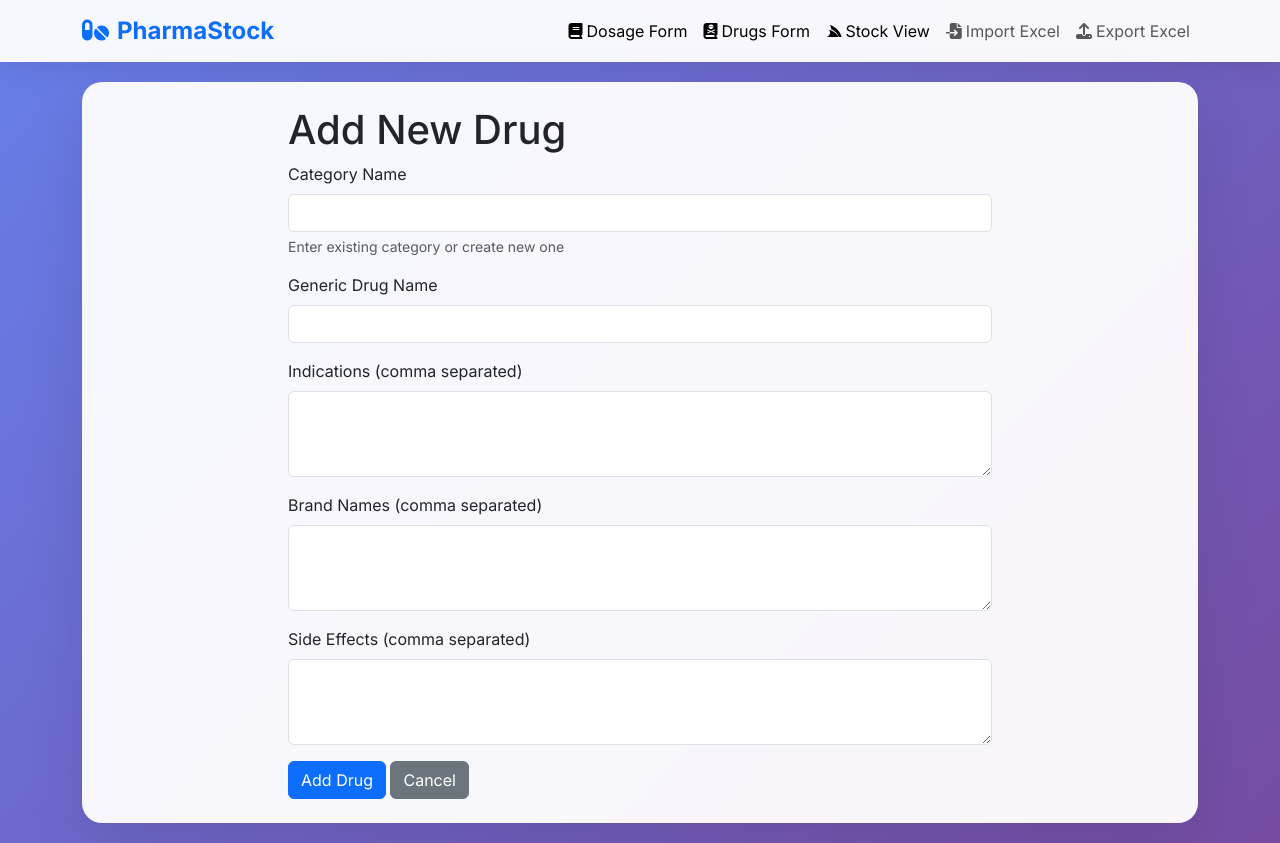
After one commit to JohnFrp/ST, a Flask app: page /add_drug in a window 1280 px wide. The commit adds this page. Run offline with Flask 3, Linux system fonts and the light colour scheme.

Commit message:
Add Drugs Form

```diff
--- a/app.py
+++ b/app.py
@@ -43,6 +43,71 @@ def create_app():
         except (ValueError, TypeError, AttributeError) as e:
             print(f"Date parsing error: {e}")
             return None
+
+    def get_all_categories():
+        response = supabase.table('categories').select('*').execute()
+        return response.data
+
+    def get_category_by_id(category_id):
+        response = supabase.table('categories').select('*').eq('category_id', category_id).execute()
+        return response.data[0] if response.data else None
+
+    def get_all_drugs():
+        response = supabase.table('generic_drugs').select('*').execute()
+        return response.data
+
+    def get_drugs_by_category(category_id):
+        response = supabase.table('generic_drugs').select('*').eq('category_id', category_id).execute()
+        return response.data
+
+    def get_drug_by_id(generic_id):
+        response = supabase.table('generic_drugs').select('*').eq('generic_id', generic_id).execute()
+        return response.data[0] if response.data else None
+
+    def get_indications_for_drug(generic_id):
+        response = supabase.table('indications').select('*').eq('generic_id', generic_id).execute()
+        return response.data
+
+    def get_brand_names_for_drug(generic_id):
+        response = supabase.table('brand_names').select('*').eq('generic_id', generic_id).execute()
+        return response.data
+
+    def get_side_effects_for_drug(generic_id):
+        response = supabase.table('side_effects').select('*').eq('generic_id', generic_id).execute()
+        return response.data
+
+    def search_drugs_by_name(query):
+        response = supabase.table('generic_drugs').select('*, categories(category_name)').ilike('generic_name', f'%{query}%').execute()
+        return response.data
+
+    def insert_category(category_name):
+        response = supabase.table('categories').insert({'category_name': category_name}).execute()
+        return response.data[0] if response.data else None
+
+    def insert_generic_drug(category_id, generic_name):
+        response = supabase.table('generic_drugs').insert({
+            'category_id': category_id,
+            'generic_name': generic_name
+        }).execute()
+        return response.data[0] if response.data else None
+
+    def insert_indication(generic_id, indication_name):
+        supabase.table('indications').insert({
+            'generic_id': generic_id,
+            'indication_name': indication_name
+        }).execute()
+
+    def insert_brand_name(generic_id, brand_name):
+        supabase.table('brand_names').insert({
+            'generic_id': generic_id,
+            'brand_name': brand_name
+        }).execute()
+
+    def insert_side_effect(generic_id, side_effect_name):
+        supabase.table('side_effects').insert({
+            'generic_id': generic_id,
+            'side_effect_name': side_effect_name
+        }).execute()
 
     @app.route('/')
     def index():
@@ -595,6 +660,108 @@ def create_app():
 
         return redirect(url_for('show_stock'))
 
+
+
+
+
+    @app.route('/drugs')
+    def drugs_form():
+        categories = get_all_categories()
+
+        # Get all drugs and count by category
+        all_drugs = get_all_drugs()
+        drug_counts = {}
+        for drug in all_drugs:
+            category_id = drug['category_id']
+            drug_counts[category_id] = drug_counts.get(category_id, 0) + 1
+
+        # Add drug count to each category
+        for category in categories:
+            category['drug_count'] = drug_counts.get(category['category_id'], 0)
+
+        return render_template('drugs.html', categories=categories)
+
+    @app.route('/category/<int:category_id>')
+    def category_drugs(category_id):
+        category = get_category_by_id(category_id)
+        if not category:
+            return "Category not found", 404
+
+        generic_drugs = get_drugs_by_category(category_id)
+        # Add additional data to each drug
+        for drug in generic_drugs:
+            drug['brand_names'] = get_brand_names_for_drug(drug['generic_id'])
+            drug['indications'] = get_indications_for_drug(drug['generic_id'])
+            drug['side_effects'] = get_side_effects_for_drug(drug['generic_id'])
+
+        return render_template('category.html', category=category, generic_drugs=generic_drugs)
+
+    @app.route('/drug/<int:generic_id>')
+    def drug_details(generic_id):
+        drug = get_drug_by_id(generic_id)
+        if not drug:
+            return "Drug not found", 404
+
+        # Get related data
+        drug['indications'] = get_indications_for_drug(generic_id)
+        drug['brand_names'] = get_brand_names_for_drug(generic_id)
+        drug['side_effects'] = get_side_effects_for_drug(generic_id)
+        drug['category'] = get_category_by_id(drug['category_id'])
+
+        return render_template('drug_details.html', drug=drug)
+
+    @app.route('/api/drugs/search')
+    def search_drugs():
+        query = request.args.get('q', '')
+        if query:
+            drugs = search_drugs_by_name(query)
+            results = [{
+                'generic_id': drug['generic_id'],
+                'generic_name': drug['generic_name'],
+                'category_name': drug['categories']['category_name'] if drug.get('categories') else 'Unknown'
+            } for drug in drugs]
+            return jsonify(results)
+        return jsonify([])
+
+    @app.route('/add_drug', methods=['GET', 'POST'])
+    def add_drug():
+        if request.method == 'POST':
+            category_name = request.form.get('category_name')
+            generic_name = request.form.get('generic_name')
+            indications = request.form.get('indications', '').split(',')
+            brand_names = request.form.get('brand_names', '').split(',')
+            side_effects = request.form.get('side_effects', '').split(',')
+
+            # Find or create category
+            categories = supabase.table('categories').select('*').eq('category_name', category_name).execute()
+            if categories.data:
+                category = categories.data[0]
+            else:
+                category = insert_category(category_name)
+
+            # Create generic drug
+            drug = insert_generic_drug(category['category_id'], generic_name)
+
+            # Add indications
+            for indication in indications:
+                if indication.strip():
+                    insert_indication(drug['generic_id'], indication.strip())
+
+            # Add brand names
+            for brand in brand_names:
+                if brand.strip():
+                    insert_brand_name(drug['generic_id'], brand.strip())
+
+            # Add side effects
+            for side_effect in side_effects:
+                if side_effect.strip():
+                    insert_side_effect(drug['generic_id'], side_effect.strip())
+
+            return redirect(url_for('drug_details', generic_id=drug['generic_id']))
+
+        return render_template('add_drug.html')
+
+
     @app.route('/export')
     def export_excel():
         try:
@@ -662,6 +829,9 @@ def create_app():
 
     return app
 
+
+
+
 # Create app instance
 app = create_app()
 
--- /dev/null
+++ b/templates/add_drug.html
@@ -0,0 +1,40 @@
+{% extends "base.html" %}
+
+{% block content %}
+<div class="row justify-content-center">
+    <div class="col-md-8">
+        <h1>Add New Drug</h1>
+
+        <form method="POST">
+            <div class="mb-3">
+                <label for="category_name" class="form-label">Category Name</label>
+                <input type="text" class="form-control" id="category_name" name="category_name" required>
+                <div class="form-text">Enter existing category or create new one</div>
+            </div>
+
+            <div class="mb-3">
+                <label for="generic_name" class="form-label">Generic Drug Name</label>
+                <input type="text" class="form-control" id="generic_name" name="generic_name" required>
+            </div>
+
+            <div class="mb-3">
+                <label for="indications" class="form-label">Indications (comma separated)</label>
+                <textarea class="form-control" id="indications" name="indications" rows="3"></textarea>
+            </div>
+
+            <div class="mb-3">
+                <label for="brand_names" class="form-label">Brand Names (comma separated)</label>
+                <textarea class="form-control" id="brand_names" name="brand_names" rows="3"></textarea>
+            </div>
+
+            <div class="mb-3">
+                <label for="side_effects" class="form-label">Side Effects (comma separated)</label>
+                <textarea class="form-control" id="side_effects" name="side_effects" rows="3"></textarea>
+            </div>
+
+            <button type="submit" class="btn btn-primary">Add Drug</button>
+            <a href="{{ url_for('index') }}" class="btn btn-secondary">Cancel</a>
+        </form>
+    </div>
+</div>
+{% endblock %}
--- a/templates/base.html
+++ b/templates/base.html
@@ -205,12 +205,17 @@
                 <ul class="navbar-nav ms-auto">
                     <li class="nav-item">
                         <a class="nav-link active" href="{{ url_for('dosage_form') }}">
-                            <i class="fas fa-boxes me-1"></i>Dosage Form
+                            <i class="fa-solid fa-book me-1"></i>Dosage Form
+                        </a>
+                    </li>
+                    <li class="nav-item">
+                        <a class="nav-link active" href="{{ url_for('drugs_form') }}">
+                            <i class="fa-solid fa-book-skull me-1"></i>Drugs Form
                         </a>
                     </li>
                     <li class="nav-item">
                         <a class="nav-link active" href="{{ url_for('show_stock') }}">
-                            <i class="fas fa-boxes me-1"></i>Stock View
+                            <i class="fa-brands fa-servicestack me-1"></i>Stock View
                         </a>
                     </li>
                     <li class="nav-item">
@@ -220,7 +225,7 @@
                     </li>
                     <li class="nav-item">
                         <a class="nav-link" href="{{ url_for('export_excel') }}">
-                            <i class="fas fa-file-import me-1"></i>Export Excel
+                            <i class="fa-solid fa-upload me-1"></i>Export Excel
                         </a>
                     </li>
                 </ul>
```
Also changed, not shown: templates/category.html (added, +38 -0 lines), templates/drug_details.html (added, +78 -0 lines), templates/drugs.html (added, +406 -0 lines).
